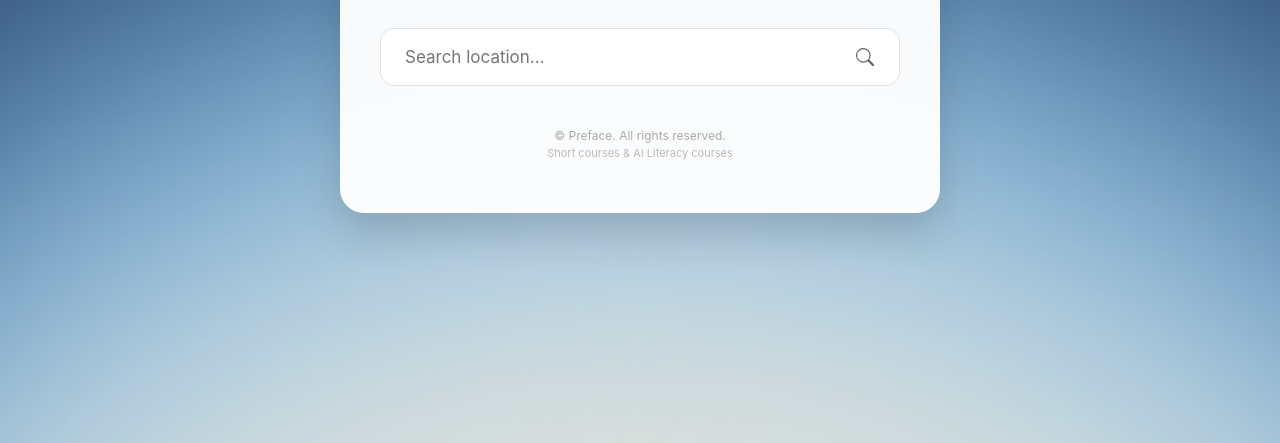
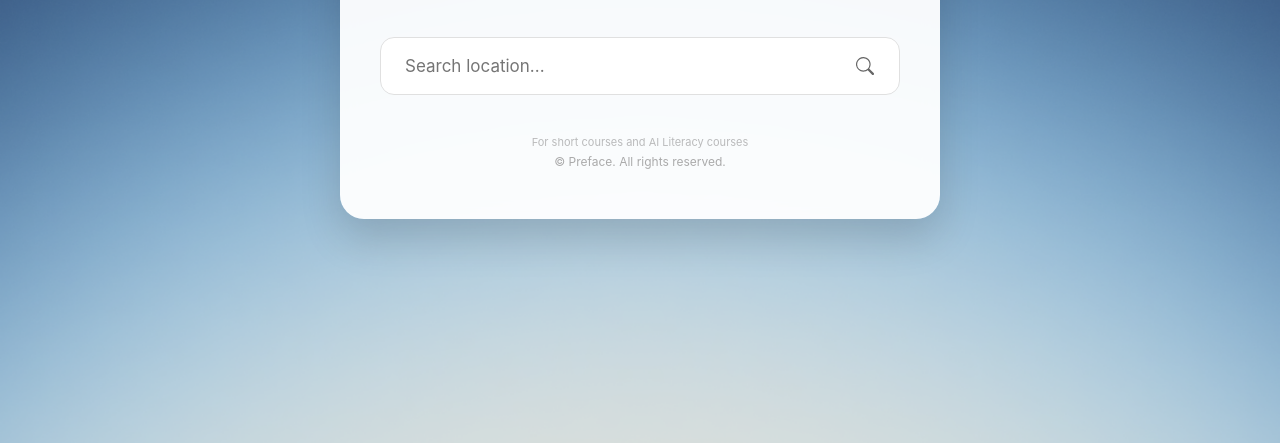
Before and after one commit to 17laun1-sunny/rp-learningreview-locations, a plain HTML site: page index.html in a window 1280 px wide. Shown: the part 357-800 px from the top of the page. Drawn offline with Linux system fonts and the light colour scheme.

Commit message:
Update index.html

```diff
--- a/index.html
+++ b/index.html
@@ -53,7 +53,8 @@
             max-width: 260px;
             width: 100%;
             height: auto;
-            margin-bottom: 15px;
+            /* CHANGED: Increased spacing from 15px to 30px */
+            margin-bottom: 30px;
             display: block;
             margin-left: auto;
             margin-right: auto;
@@ -147,7 +148,6 @@
             margin-top: 40px;
             font-size: 12px;
             color: #AAA;
-            line-height: 1.6; /* Adds a little space between the two lines */
         }
     </style>
 </head>
@@ -165,8 +165,8 @@
         </div>
 
         <div class="footer">
+            <div style="font-size: 11px; opacity: 0.8; margin-bottom: 5px;">For short courses and AI Literacy courses</div>
             <div>© Preface. All rights reserved.</div>
-            <div style="font-size: 11px; opacity: 0.8;">Short courses & AI Literacy courses</div>
         </div>
     </div>
 
```
